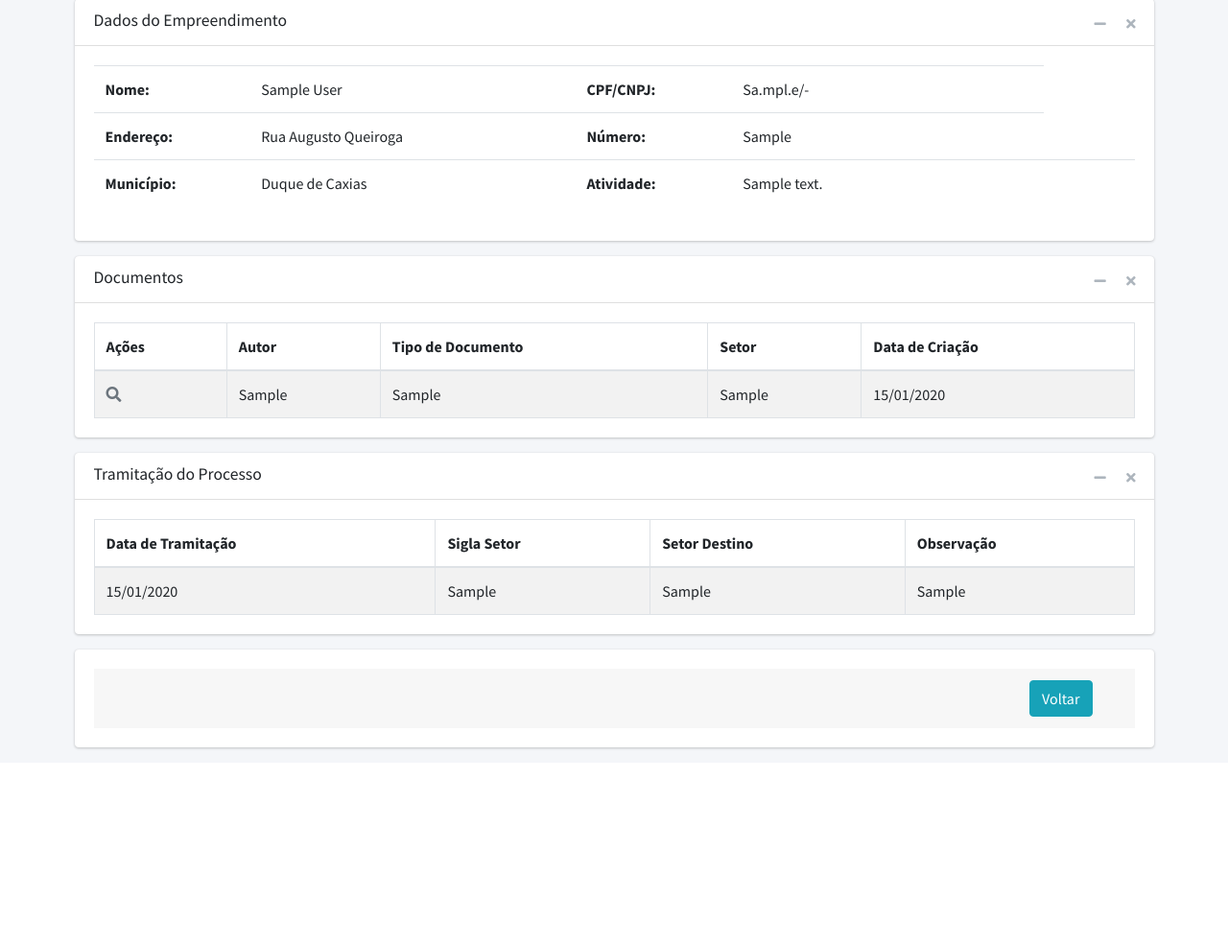
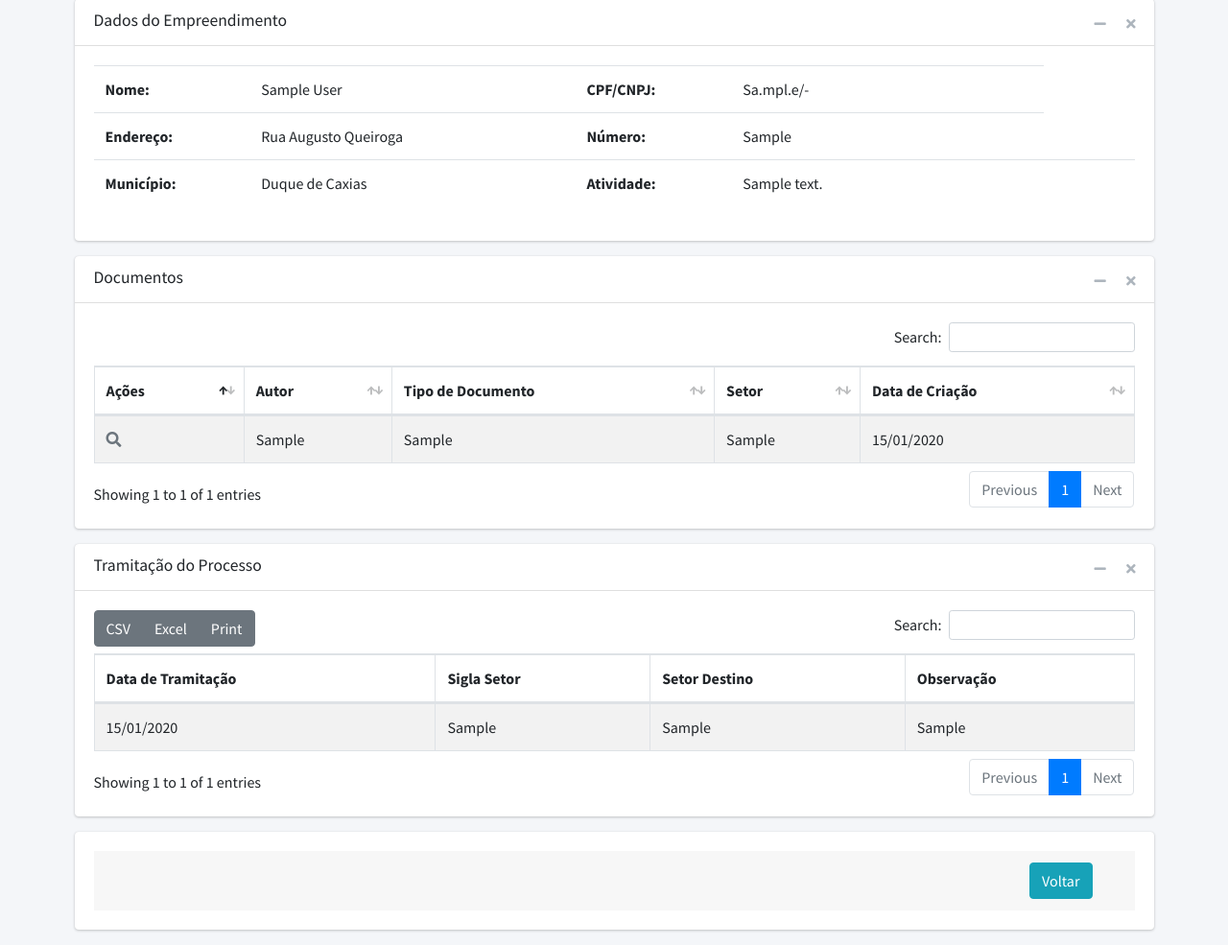
Before and after one commit to EdsonCpimw/consulta_unificada, a Django app: page /corporativo/1/detalhamento/ in a window 1280 px wide. Shown: the part 350-1335 px from the top of the page at 96% size. Before the commit the page ends 1132 px from the top, so only its background shows below. Run offline with Django 4.2, Linux system fonts and the light colour scheme; tables that the repository leaves empty hold one stand-in row (values such as "Sample post"); some libraries are stand-ins or nearby versions.

Commit message:
Chore:  Ajustes de tramitação e documentos Pad

```diff
--- a/pad/models.py
+++ b/pad/models.py
@@ -31,10 +31,9 @@ class ViewProcessoAdministrativoCorporativo(models.Model):
         return f'{self.id}, {self.numero_processo}'
 
 
-
 class ViewTramitacaoCorporativo(models.Model):
 
-    id_processo = models.IntegerField( null=True, blank=True)
+    id_processo = models.IntegerField()
     numero_processo = models.CharField(max_length=100)
     orgao_destino = models.CharField(max_length=100)
     data_envio = models.DateField(default=datetime.datetime.now)
@@ -45,7 +44,7 @@ class ViewTramitacaoCorporativo(models.Model):
         return f'{self.id_processo}, {self.numero_processo}'
 
     class Meta:
-        db_table = 'tb_view_tramitacao'
+        db_table = 'tb_view_tramitacao_corporativo'
         ordering = ['-data_envio', ]
 
 
@@ -54,8 +53,9 @@ def upload_documento_path(instance, filename):
     filename = f'{instance.id_processo}/{uuid.uuid4()}.{ext}'
     return "documentos/%s" % (filename)
 
+
 class ViewDocumentosPad(models.Model):
-    id_processo = models.IntegerField(null=True, blank=True)
+    id_processo = models.IntegerField()
     numero_processo = models.CharField(max_length=100)
     autor = models.CharField(max_length=100)
     codigo_documento = models.CharField(max_length=100)
--- a/pad/templates/pad/detalhamento_pad.html
+++ b/pad/templates/pad/detalhamento_pad.html
@@ -157,7 +157,7 @@
                         </div>
                       </div>
                       <div class="card-body">
-                          <table id="example2" class="table table-bordered table-striped">
+                          <table id="documentosPad" class="table table-bordered table-striped">
                               <thead>
                               <tr>
                                 <th>Ações</th>
@@ -198,7 +198,7 @@
                         </div>
                       </div>
                       <div class="card-body">
-                          <table id="example" class="table table-bordered table-striped">
+                          <table id="tramitacaoPad" class="table table-bordered table-striped">
                               <thead>
                               <tr>
                                 <th>Data de Tramitação</th>
@@ -210,7 +210,7 @@
                               <tbody>
                               {% for tramitacao in tramitacoes %}
                                 <tr>
-                                  <td>{{ tramitacao.data_envio | date:"d/m/Y"}}</td>
+                                  <td>{{ tramitacao.data_envio | date:"d/m/Y" }}</td>
                                   <td>{{ tramitacao.sigla_orgao }}</td>
                                   <td>{{ tramitacao.orgao_destino }}</td>
                                   <td>{{ tramitacao.observacao }}</td>
```
Also changed, not shown: pad/migrations/0007_alter_viewtramitacaocorporativo_options_and_more.py (added), pad/migrations/0008_alter_viewtramitacaocorporativo_table.py (added).
